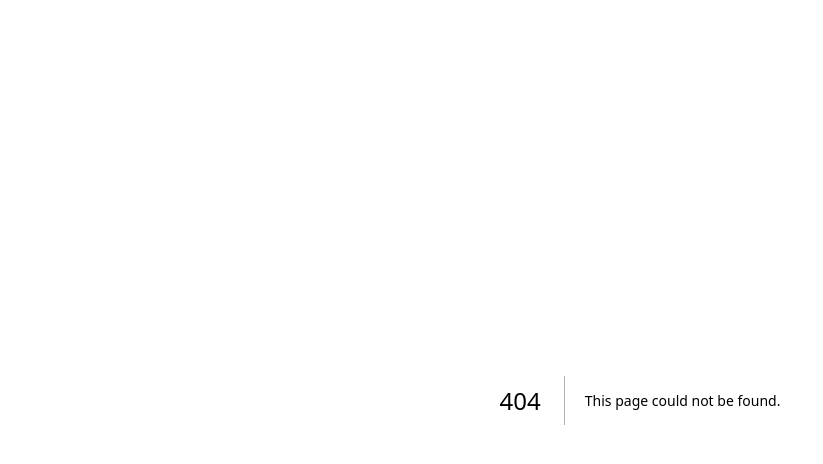
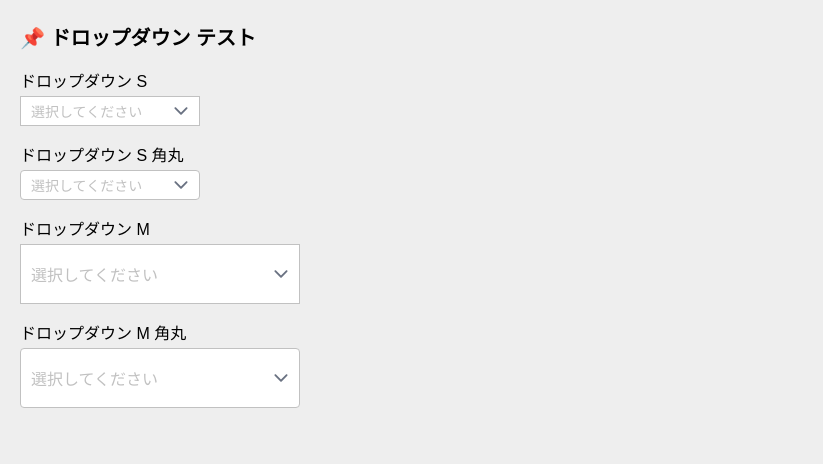
Before and after one commit to ymtakt/nextjs_sample, a Next.js app: page /comp-test/drop-down in a window 1280 px wide. Before the commit this address had no page. Shown: the top 464 px of the page, without its empty margins (0-823 px from the left). Built offline with nearby package versions, Linux system fonts and the light colour scheme.

Commit message:
feat:ドロップダウンのコンポーネント追加

```diff
--- /dev/null
+++ b/src/app/(test)/comp-test/drop-down/page.tsx
@@ -0,0 +1,78 @@
+"use client";
+
+import { useState } from "react";
+import DropDown from "@/components/general/FormParts/DropDown";
+
+export default function Home() {
+  const [category, setCategory] = useState("");
+  return (
+    <div className="ml-5 my-6 text-black">
+      <h2 className="text-xl font-bold mb-4">📌 ドロップダウン テスト</h2>
+
+      <div className="flex flex-col space-y-4">
+        <DropDown
+          label="ドロップダウン S"
+          options={[
+            { label: "メディカルレポート", value: "medical_report" },
+            { label: "栄養レポート", value: "nutrition_report" },
+            { label: "食事レポート", value: "diet_report" },
+            { label: "病態健康相談レポート", value: "consultation_report" },
+            { label: "短鎖脂肪酸検査結果", value: "short_chain_fatty_acids" },
+            { label: "リーキーガット検査結果", value: "leaky_gut_result" },
+            { label: "その他", value: "other" },
+          ]}
+          value={category}
+          size={"small"}
+          isRounded={false}
+          onChange={(val) => setCategory(val)}
+        />
+        <DropDown
+          label="ドロップダウン S 角丸"
+          options={[
+            { label: "メディカルレポート", value: "medical_report" },
+            { label: "栄養レポート", value: "nutrition_report" },
+            { label: "食事レポート", value: "diet_report" },
+            { label: "病態健康相談レポート", value: "consultation_report" },
+            { label: "短鎖脂肪酸検査結果", value: "short_chain_fatty_acids" },
+            { label: "リーキーガット検査結果", value: "leaky_gut_result" },
+            { label: "その他", value: "other" },
+          ]}
+          value={category}
+          size={"small"}
+          onChange={(val) => setCategory(val)}
+        />
+        <DropDown
+          label="ドロップダウン M"
+          options={[
+            { label: "メディカルレポート", value: "medical_report" },
+            { label: "栄養レポート", value: "nutrition_report" },
+            { label: "食事レポート", value: "diet_report" },
+            { label: "病態健康相談レポート", value: "consultation_report" },
+            { label: "短鎖脂肪酸検査結果", value: "short_chain_fatty_acids" },
+            { label: "リーキーガット検査結果", value: "leaky_gut_result" },
+            { label: "その他", value: "other" },
+          ]}
+          value={category}
+          size={"medium"}
+          isRounded={false}
+          onChange={(val) => setCategory(val)}
+        />
+        <DropDown
+          label="ドロップダウン M 角丸"
+          options={[
+            { label: "メディカルレポート", value: "medical_report" },
+            { label: "栄養レポート", value: "nutrition_report" },
+            { label: "食事レポート", value: "diet_report" },
+            { label: "病態健康相談レポート", value: "consultation_report" },
+            { label: "短鎖脂肪酸検査結果", value: "short_chain_fatty_acids" },
+            { label: "リーキーガット検査結果", value: "leaky_gut_result" },
+            { label: "その他", value: "other" },
+          ]}
+          value={category}
+          size={"medium"}
+          onChange={(val) => setCategory(val)}
+        />
+      </div>
+    </div>
+  );
+}
--- a/src/app/(test)/comp-test/page.tsx
+++ b/src/app/(test)/comp-test/page.tsx
@@ -27,6 +27,9 @@ export default function Home() {
         <TextLink href="/comp-test/comment-box" size="large">
           コメントボックス確認
         </TextLink>
+        <TextLink href="/comp-test/drop-down" size="large">
+          ドロップダウン確認
+        </TextLink>
       </div>
     </div>
   );
--- /dev/null
+++ b/src/components/general/FormParts/DropDown/index.tsx
@@ -0,0 +1,110 @@
+"use client";
+
+import React, { useEffect, useState } from "react";
+import { IoIosArrowDown } from "react-icons/io";
+
+type DropBoxSize = "small" | "medium" | "large";
+
+type Option = {
+  label: string;
+  value: string;
+};
+
+type DropdownProps = {
+  label?: string;
+  options: Option[];
+  value: string;
+  size?: DropBoxSize;
+  onChange: (value: string) => void;
+  isDisabled?: boolean;
+  error?: string;
+  isRounded?: boolean;
+};
+
+export default function DropDown({
+  label,
+  options,
+  value,
+  onChange,
+  error,
+  isDisabled = false,
+  size = "medium",
+  isRounded = true,
+}: DropdownProps) {
+  const [isOpen, setIsOpen] = useState(false);
+
+  const selectedLabel =
+    options.find((opt) => opt.value === value)?.label || "選択してください";
+
+  const toggleDropdown = () => {
+    if (!isDisabled) {
+      setIsOpen((prev) => !prev);
+    }
+  };
+
+  const handleSelect = (val: string) => {
+    onChange(val);
+    setIsOpen(false);
+  };
+
+  const sizeStyle = {
+    small: "h-7.5 w-45",
+    medium: "h-15 w-70",
+    large: "h-37.5 w-200",
+  };
+  const textStyle = {
+    small: "body-cp-small",
+    medium: "body-cp-medium",
+    large: "body-cp-medium",
+  };
+
+  const borderStyle = error
+    ? "border border-cp-red"
+    : "border border-cp-soft-gray";
+  const roundedType = isRounded ? "rounded" : "";
+  const disabledStyle = isDisabled
+    ? "bg-gray-100 cursor-not-allowed"
+    : "bg-white";
+
+  return (
+    <div className="flex flex-col relative">
+      {label && <label className="body-cp-medium">{label}</label>}
+
+      <div
+        onClick={toggleDropdown}
+        className={`
+          ${sizeStyle[size]} ${borderStyle} ${disabledStyle} ${roundedType}
+          flex items-center justify-between pl-2.5 pr-2 mt-1 cursor-pointer
+          `}
+      >
+        <span
+          className={`${textStyle[size]} ${
+            value === "" ? "text-cp-soft-gray" : "text-cp-black "
+          }`}
+        >
+          {selectedLabel}
+        </span>
+        <IoIosArrowDown
+          size={20}
+          className="text-gray-500 pointer-events-none"
+        />
+      </div>
+      {/* ドロップダウンリスト */}
+      {isOpen && !isDisabled && (
+        <ul className={`absolute top-full z-50  bg-cp-white  `}>
+          {options.map((opt) => (
+            <li
+              key={opt.value}
+              onClick={() => handleSelect(opt.value)}
+              className={`${textStyle[size]} ${sizeStyle[size]} flex items-center pl-2.5 hover:bg-cp-sky-blue cursor-pointer`}
+            >
+              {opt.label}
+            </li>
+          ))}
+        </ul>
+      )}
+
+      {error && <p className="label-cp-medium text-cp-red">{error}</p>}
+    </div>
+  );
+}
```
